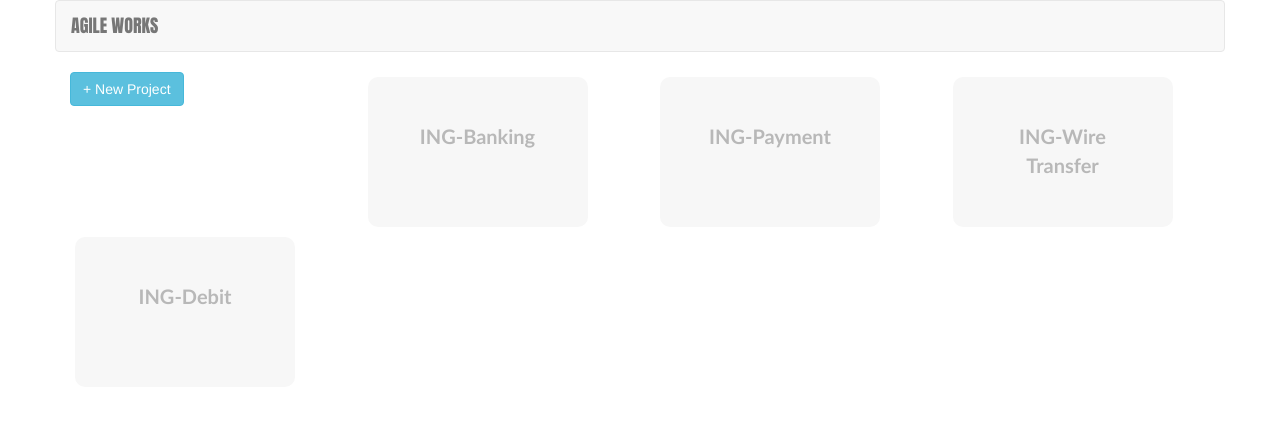
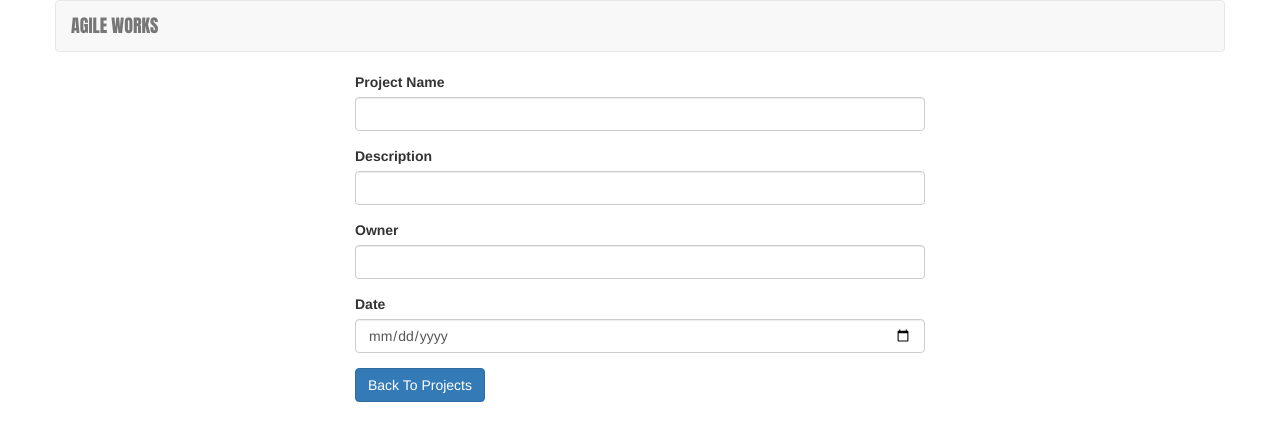
Before and after one commit to gurusharangupta/angular-agileenv, an Angular app: page /projects/new in a window 1280 px wide. Shown: the top 440 px of the page. Built offline with nearby package versions, Linux system fonts and the light colour scheme.

Commit message:
4 files modified, 3 added

```diff
--- a/src/app/app.module.ts
+++ b/src/app/app.module.ts
@@ -9,19 +9,25 @@
 import { ProjectService } from './projects/project.service';
 import { Routes, RouterModule } from '@angular/router';
 import { ProjectEditComponent } from './projects/project-edit/project-edit.component';
+import { ProjectListComponent } from './projects/project-list/project-list.component';
 
-const appRoutes: Routes = [{ path: 'projects', component: ProjectsComponent, children: [
-  { path: 'new', component: ProjectEditComponent }
-] },
-{ path: '',
-    redirectTo: '/projects',
-    pathMatch: 'full' },
+const appRoutes: Routes = [{
+  path: 'projects', component: ProjectsComponent, children: [
+    { path: '', component: ProjectListComponent, pathMatch: 'full' },
+    { path: 'new', component: ProjectEditComponent }
+  ]
+},
+{
+  path: '',
+  redirectTo: '/projects',
+  pathMatch: 'full'
+},
 { path: '**', component: ProjectsComponent }];
 
 @NgModule({
-  imports:      [ BrowserModule, FormsModule, RouterModule.forRoot(appRoutes) ],
-  declarations: [ AppComponent, HelloComponent, HeaderComponent, ProjectsComponent, ProjectEditComponent ],
-  bootstrap:    [ AppComponent ],
+  imports: [BrowserModule, FormsModule, RouterModule.forRoot(appRoutes)],
+  declarations: [AppComponent, HelloComponent, HeaderComponent, ProjectsComponent, ProjectEditComponent, ProjectListComponent],
+  bootstrap: [AppComponent],
   providers: [ProjectService]
 })
 export class AppModule { }
--- a/src/app/projects/project-edit/project-edit.component.html
+++ b/src/app/projects/project-edit/project-edit.component.html
@@ -1,8 +1,10 @@
 <div class="row">
 	<div class="col-xs-12">
-		<form>
-			<div class="form-group">
-				<label for="name">Project Name</label>
+		<div class="row">
+			<div class="col-xs-6 col-xs-offset-3">
+				<form>
+					<div class="form-group">
+						<label for="name">Project Name</label>
         <input type="text" class="form-control">
       </div>
 
@@ -18,9 +20,13 @@
 
       <div class="form-group">
         <label for="date">Date</label>
-        <input type="text" class="form-control">
+        <input type="date" class="form-control">
       </div>
-
+    <button type="button" class="btn btn-primary" [routerLink]="['/projects']">
+    Back To Projects
+    </button>
     </form>
+    </div>
+</div>
   </div>
 </div>
--- /dev/null
+++ b/src/app/projects/project-list/project-list.component.css
@@ -0,0 +1,20 @@
+.projectbox {
+     display: inline-block;
+    width: 220px;
+    height: 150px;
+    margin: 5px;
+    background-color: #f7f7f7;
+    border-radius: 10px!important;
+    text-align:center;
+    padding:45px;
+}
+
+.projectbox:hover{
+    border: 1px rgb(170, 169, 169) solid;
+}
+
+.projectbox label{
+  color: #B8B8B8;
+  font-family: 'Trebuchet MS', 'Lucida Sans Unicode', 'Lucida Grande', 'Lucida Sans', Arial, sans-serif;
+  font-size: 20px;
+}
--- /dev/null
+++ b/src/app/projects/project-list/project-list.component.html
@@ -0,0 +1,13 @@
+<div class="row">
+	<div class="col-xs-12">
+    <div class="col-xs-3">
+      <button class="btn btn-info" (click)="newProject()">+ New Project</button>
+    </div>
+    <div class="col-xs-3" *ngFor="let project of projects">
+      <span class="projectbox" style="cursor: pointer;">
+        <label for="project">{{project.name}}</label>
+
+        </span>
+    </div>
+  </div>
+</div>
--- /dev/null
+++ b/src/app/projects/project-list/project-list.component.ts
@@ -0,0 +1,22 @@
+import { Component, OnInit } from '@angular/core';
+import { Project } from '../../model/project.model';
+import { ProjectService } from '../project.service';
+import { Router, ActivatedRoute } from '@angular/router';
+@Component({
+  selector: 'app-project-list',
+  templateUrl: './project-list.component.html',
+  styleUrls: ['./project-list.component.css']
+})
+export class ProjectListComponent implements OnInit {
+
+  projects: Project[] = [];
+  constructor(private projectService: ProjectService, private router: Router, private routes: ActivatedRoute) { }
+
+  ngOnInit() {
+    this.projects = this.projectService.fetchProject();
+  }
+
+   newProject() {
+       this.router.navigate(['/projects/new']);
+  }
+}
--- a/src/app/projects/projects.component.html
+++ b/src/app/projects/projects.component.html
@@ -1,10 +1 @@
-<div class="row">
-	<div class="col-xs-12">
-    <div class="col-xs-3">
-      <button class="btn btn-info" [routerLink]="['new']">+ New Project</button>
-    </div>
-    <div class="col-xs-3" *ngFor="let project of projects">
-      <span class="projectbox" style="cursor: pointer;"><label for="project">{{project.name}}</label></span>
-    </div>
-  </div>
-</div>
+<router-outlet></router-outlet>
--- a/src/app/projects/projects.component.ts
+++ b/src/app/projects/projects.component.ts
@@ -1,6 +1,7 @@
 import { Component, OnInit } from '@angular/core';
 import { ProjectService } from './project.service';
 import { Project } from '../model/project.model';
+import { Router, ActivatedRoute } from '@angular/router';
 
 @Component({
   selector: 'app-projects',
@@ -9,12 +10,13 @@
 })
 export class ProjectsComponent implements OnInit {
 
-  projects: Project[] = [];
-  constructor(private projectService: ProjectService) { }
+  constructor(private projectService: ProjectService, private router: Router, private routes: ActivatedRoute) { }
 
   ngOnInit() {
-    this.projects = this.projectService.fetchProject();
+
   }
 
 
+
+
 }
```
